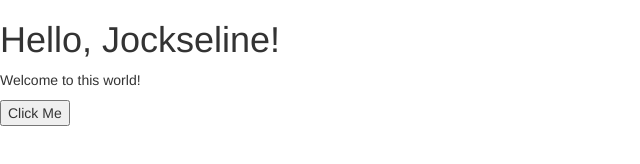
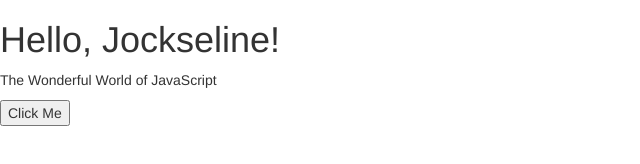
Before and after one commit to jockseline/jockseline.github.io, a plain HTML site: page index.html in a window 1280 px wide. Both pictures are taken after a click on the button "Click Me". Shown: the whole page, without its empty margins (0-640 px from the left). Drawn offline with nearby package versions, Linux system fonts and the light colour scheme.

Commit message:
Update index.html

```diff
--- a/index.html
+++ b/index.html
@@ -18,7 +18,7 @@
     <![endif]-->
   </head>
   <script>
-    function change paragraph() {
+    function changeParagraph() {
       document.getElementById("paragraph").innerHTML = "The Wonderful World of JavaScript";
     }
     </script>
```
